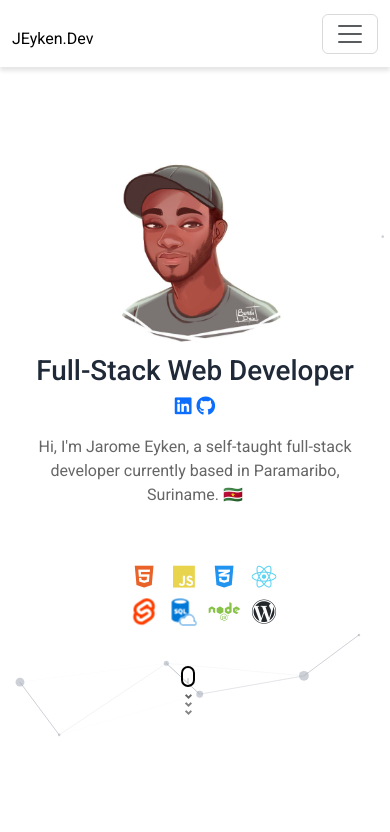
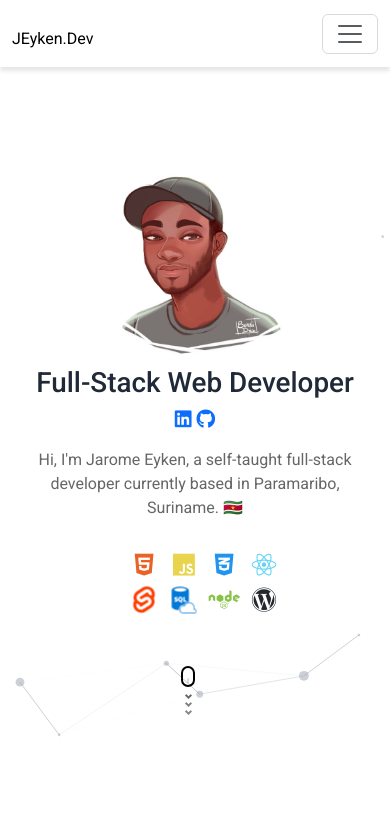
Before and after one commit to JarEXE/webdev-portfolio, a React (Create React App) app: page / in a window 390 px wide. Shown: the top 832 px of the page. Built offline with nearby package versions, Linux system fonts and the light colour scheme; grey boxes are pictures that could not be loaded.

Commit message:
fix icon div margin

```diff
--- a/src/style.css
+++ b/src/style.css
@@ -574,7 +574,7 @@ h2 {
     }
 
     #icon-div {
-        margin-top: 12%;
+        margin-top: 5%;
     }
     #image-div-lg {
         display: none;
```
